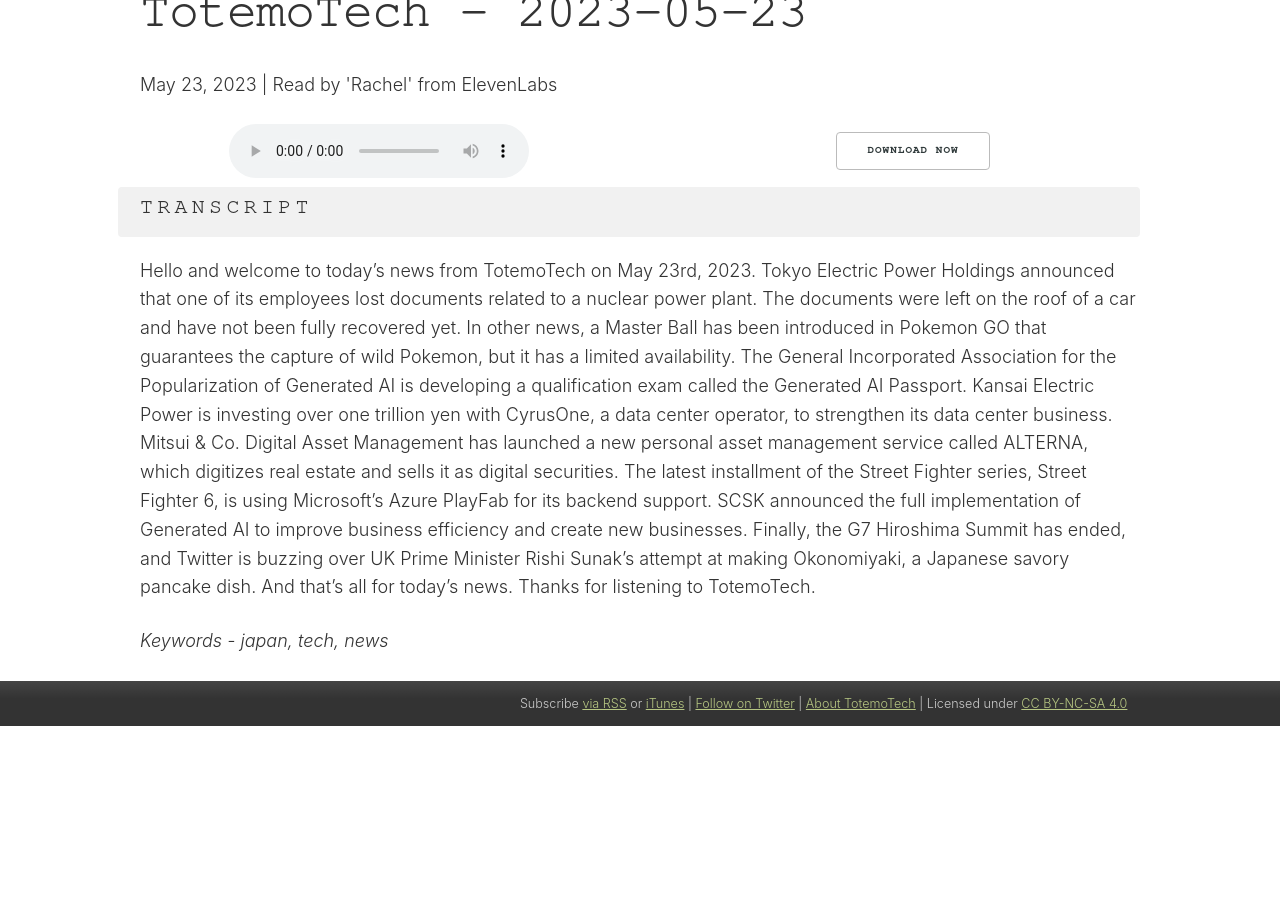
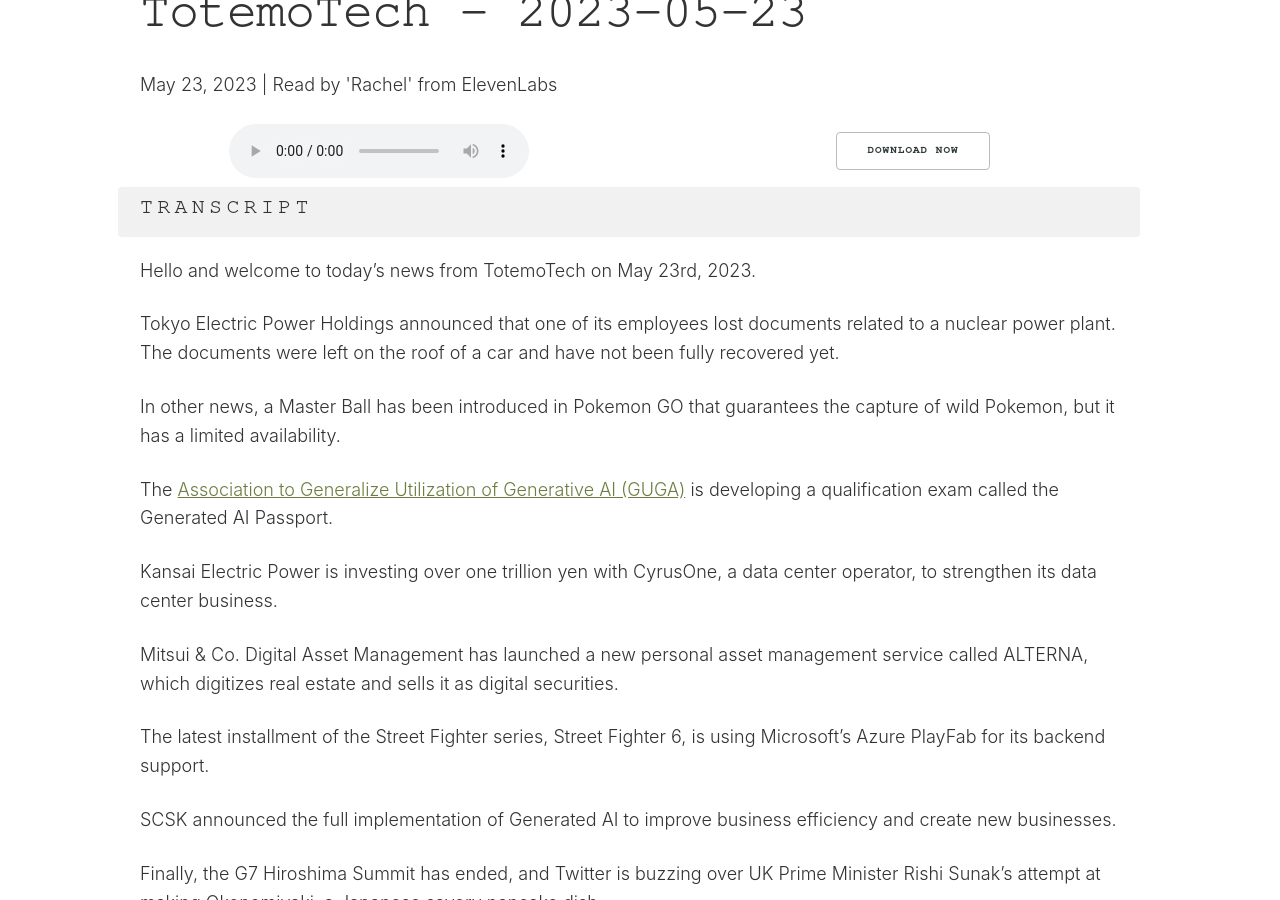
Before and after one commit to tagawa/TotemoTech, a Jekyll site: the page built from docs/_posts/2023-05-23-news.md, in a window 1280 px wide and 900 px high, scrolled down 415 px. Built offline with Jekyll 4.4.1, drawn with Linux system fonts in a browser that asks for light colours; comment, search, counter and statistics services are not loaded; before the commit the page ends 1141 px from its top, so only the background shows below that; some of the changed text lies outside the part shown.

Commit message:
Added link to GUGA site

```diff
--- a/docs/_posts/2023-05-23-news.md
+++ b/docs/_posts/2023-05-23-news.md
@@ -15,4 +15,22 @@
 
 ### Transcript
 
-Hello and welcome to today's news from TotemoTech on May 23rd, 2023. Tokyo Electric Power Holdings announced that one of its employees lost documents related to a nuclear power plant. The documents were left on the roof of a car and have not been fully recovered yet. In other news, a Master Ball has been introduced in Pokemon GO that guarantees the capture of wild Pokemon, but it has a limited availability. The General Incorporated Association for the Popularization of Generated AI is developing a qualification exam called the Generated AI Passport. Kansai Electric Power is investing over one trillion yen with CyrusOne, a data center operator, to strengthen its data center business. Mitsui & Co. Digital Asset Management has launched a new personal asset management service called ALTERNA, which digitizes real estate and sells it as digital securities. The latest installment of the Street Fighter series, Street Fighter 6, is using Microsoft's Azure PlayFab for its backend support. SCSK announced the full implementation of Generated AI to improve business efficiency and create new businesses. Finally, the G7 Hiroshima Summit has ended, and Twitter is buzzing over UK Prime Minister Rishi Sunak's attempt at making Okonomiyaki, a Japanese savory pancake dish.   And that's all for today's news. Thanks for listening to TotemoTech.
+Hello and welcome to today's news from TotemoTech on May 23rd, 2023.
+
+Tokyo Electric Power Holdings announced that one of its employees lost documents related to a nuclear power plant. The documents were left on the roof of a car and have not been fully recovered yet.
+
+In other news, a Master Ball has been introduced in Pokemon GO that guarantees the capture of wild Pokemon, but it has a limited availability.
+
+The [Association to Generalize Utilization of Generative AI (GUGA)](https://guga.or.jp) is developing a qualification exam called the Generated AI Passport.
+
+Kansai Electric Power is investing over one trillion yen with CyrusOne, a data center operator, to strengthen its data center business.
+
+Mitsui & Co. Digital Asset Management has launched a new personal asset management service called ALTERNA, which digitizes real estate and sells it as digital securities.
+
+The latest installment of the Street Fighter series, Street Fighter 6, is using Microsoft's Azure PlayFab for its backend support.
+
+SCSK announced the full implementation of Generated AI to improve business efficiency and create new businesses.
+
+Finally, the G7 Hiroshima Summit has ended, and Twitter is buzzing over UK Prime Minister Rishi Sunak's attempt at making Okonomiyaki, a Japanese savory pancake dish.
+
+And that's all for today's news. Thanks for listening to TotemoTech.
```
